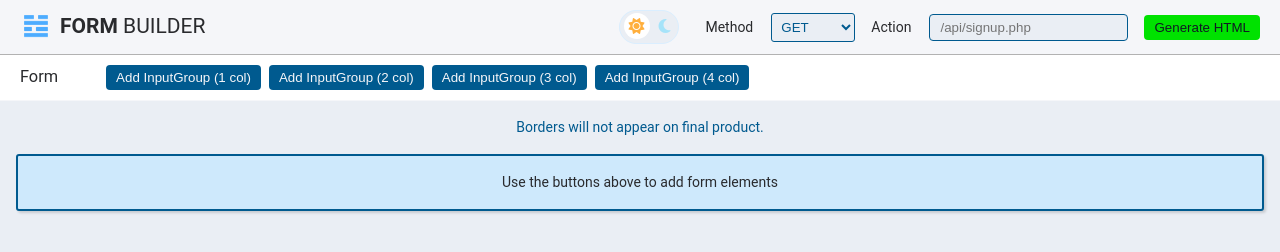
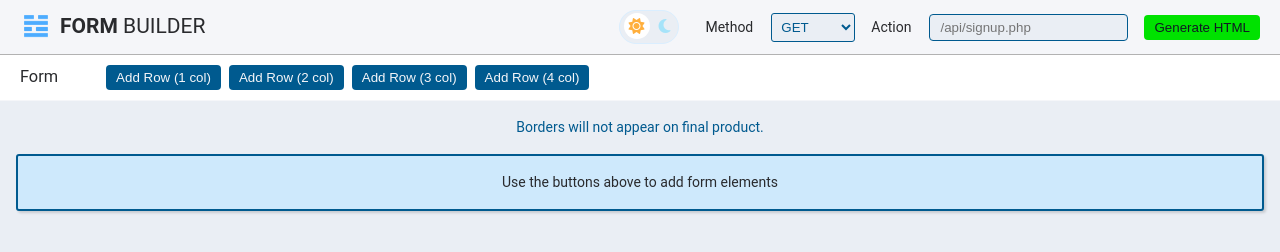
Before and after one commit to jdussold/form-builder, a plain HTML site: page index.html in a window 1280 px wide. Both pictures are taken after a click on the element "Click here to start creating your form". Drawn offline with Linux system fonts and the light colour scheme.

Commit message:
Refactor form builder structure and improve input handling
- Added `form-rows.js` to modularize row-related functions and simplify HTML generation.
- Updated `script.js` to replace `formAddInputGroup` with `formAddRow` for better clarity.
- Modified `components/checkbox-radio-inputs.js` to improve radio/checkbox option handling and rename `radioCheckboxOptionsPanel` to `radioCheckboxAdvancedOptions`.
- Updated `components/text-based-inputs.js` to rename `textInputsOptionsPanel` to `textInputsAdvancedOptions` for better clarity.
- Adjusted event handling in `script.js` to pass events explicitly, improving method updates.
- Optimized form selection logic and removed redundant code for cleaner execution.

```diff
--- a/js/components/checkbox-radio-inputs.js
+++ b/js/components/checkbox-radio-inputs.js
@@ -28,7 +28,8 @@ components.radioCheckboxInput = function ({
 };
 
 // prettier-ignore
-components.radioCheckboxOptionsPanel = function ({
+components.radioCheckboxAdvancedOptions = function ({
+  prompt = '',
   name = '',
   label = '',
 } = {}) {
@@ -37,7 +38,7 @@ components.radioCheckboxOptionsPanel = function ({
       <h3>Options:</h3>
     </div>
     <label for="prompt">Prompt</label>
-    <input type="text" id="prompt" placeholder="Enter prompt" onkeyup="app.formOptionAddPrompt(event)">
+    <input type="text" id="prompt" placeholder="Prompt / Queston" value="${prompt}" onkeyup="app.formOptionAddPrompt(event)">
 
     <label for="radioName">Name</label>
     <input type="text" placeholder="Name" id="radioName" value="${name}" onkeyup="app.formInputNameUpdate(event)">
--- /dev/null
+++ b/js/components/form-rows.js
@@ -0,0 +1,19 @@
+components.addFormRows = function () {
+  return `
+    <h3>Form</h3>
+    <button onclick="app.formAddRow('1')">Add Row (1 col)</button>
+    <button onclick="app.formAddRow('2')">Add Row (2 col)</button>
+    <button onclick="app.formAddRow('3')">Add Row (3 col)</button>
+    <button onclick="app.formAddRow('4')">Add Row (4 col)</button>
+  `;
+};
+
+components.formRowInputOptions = function () {
+  return `
+    <h3>Inputs:</h3>
+    <button onclick="app.formRowAddInput('input')">Add Input</button>
+    <button onclick="app.formRowMoveUp()"><i class="fa-solid fa-arrow-up fa-icon"></i></button>
+    <button onclick="app.formRowMoveDown()"><i class="fa-solid fa-arrow-down fa-icon"></i></button>
+    <button class="delete-btn" onclick="app.formRowDelete()"><i class="fa-solid fa-trash-can fa-icon"></i></button>
+  `;
+};
--- a/js/components/text-based-inputs.js
+++ b/js/components/text-based-inputs.js
@@ -3,11 +3,11 @@
 // renders the basic options panel
 // prettier-ignore
 components.textInputOptions = function ({
+  type = 'text',
   name = '',
   label = '',
   placeholder = '',
   required = false,
-  type = 'text',
 } = {}) {
   return `
     ${components.typeDropdown(type)}
@@ -39,7 +39,7 @@ components.textInput = function ({ type = 'text', placeholder = '', required = f
 
 // renders the advanced options panel
 // prettier-ignore
-components.textInputsOptionsPanel = function ({
+components.textInputsAdvancedOptions = function ({
   minlength = '',
   maxlength = '',
   pattern = '',
--- a/js/script.js
+++ b/js/script.js
@@ -6,31 +6,73 @@ let app = {
   startText: document.querySelector('.start-text'),
   codeContainer: document.querySelector('.code-container'),
   code: document.querySelector('#code'),
-  formOptionsHTML: `
-        <h3>Form</h3>
-        <button onclick="app.formAddInputGroup('1')">Add InputGroup (1 col)</button>
-        <button onclick="app.formAddInputGroup('2')">Add InputGroup (2 col)</button>
-        <button onclick="app.formAddInputGroup('3')">Add InputGroup (3 col)</button>
-        <button onclick="app.formAddInputGroup('4')">Add InputGroup (4 col)</button>
-      `,
 
-  getInputOptionsHTML: function () {
+  select: function (event) {
+    this.selected = event.target;
+    // Remove the 'selected' class from all elements
+    this.code.classList.remove('selected');
+    this.form.classList.remove('selected');
+    this.form.querySelectorAll('.selected').forEach((element) => {
+      element.classList.remove('selected');
+    });
+    event.target.classList.add('selected');
+    console.log(event.target);
+
+    // Update options based on the target's class
+    if (event.target.classList.contains('form')) {
+      this.basicOptions.classList.remove('hidden');
+      this.advancedOptions.classList.add('hidden');
+      this.basicOptions.innerHTML = components.addFormRows();
+    } else if (event.target.classList.contains('start-text')) {
+      this.basicOptions.classList.remove('hidden');
+      this.selected.innerHTML = `<div class="start-text pointer-disabled" onclick="app.select(event)">Use the buttons above to add form elements</div>`;
+      this.basicOptions.innerHTML = components.addFormRows();
+      this.form.click();
+    } else if (event.target.classList.contains('form-row')) {
+      this.advancedOptions.classList.add('hidden');
+      this.basicOptions.innerHTML = components.formRowInputOptions();
+    } else if (event.target.classList.contains('form-item')) {
+      // Set options
+      this.basicOptions.innerHTML = this.getBasicInputOptions();
+      this.advancedOptions.innerHTML = this.getAdvancedInputOptions();
+      this.advancedOptions.classList.remove('hidden');
+
+      let typeDropdown = this.basicOptions.querySelector('#type');
+      let addOptionBtn = this.advancedOptions.querySelector('.add-option-btn');
+      let promptInput = this.advancedOptions.querySelector('#prompt');
+      let radioName = this.advancedOptions.querySelector('#radioName');
+      let radioLabel = this.advancedOptions.querySelector('#radioLabel');
+
+      if (this.selected.classList.contains('option')) {
+        if (typeDropdown) typeDropdown.disabled = true;
+        if (promptInput) promptInput.disabled = true;
+        if (radioName) radioName.disabled = false;
+        if (radioLabel) radioLabel.disabled = false;
+        if (addOptionBtn) addOptionBtn.disabled = true;
+      } else {
+        if (typeDropdown) typeDropdown.disabled = false;
+        if (promptInput) {
+          promptInput.disabled = false;
+          promptInput.placeholder = 'Prompt / Question';
+        }
+        if (radioName) radioName.disabled = true;
+        if (radioLabel) radioLabel.disabled = true;
+        if (addOptionBtn) addOptionBtn.disabled = false;
+      }
+    }
+  },
+
+  getBasicInputOptions: function () {
+    let input = this.selected.querySelector('input');
+    let type = input ? input.type : 'text';
+    let name = input ? input.name : '';
     let label = this.selected.querySelector('label')
       ? this.selected.querySelector('label').innerText
       : '';
-    let inputEl = this.selected.querySelector('input');
-    let type = inputEl ? inputEl.type : 'text';
-    let placeholder = inputEl ? inputEl.placeholder : '';
-    let name = inputEl ? inputEl.name : '';
-    let required = inputEl ? inputEl.required : false;
+    let placeholder = input ? input.placeholder : '';
+    let required = input ? input.required : false;
 
-    if (
-      type === 'text' ||
-      type === 'password' ||
-      type === 'search' ||
-      type === 'tel' ||
-      type === 'url'
-    ) {
+    if (['text', 'password', 'search', 'tel', 'url'].includes(type)) {
       return components.textInputOptions({
         type,
         name,
@@ -38,42 +80,11 @@ let app = {
         placeholder,
         required,
       });
-    } else if (type === 'radio' || type === 'checkbox') {
+    } else if (['radio', 'checkbox'].includes(type)) {
       return components.radioCheckboxInputOptions({
         type,
         name,
         label,
-        required,
-      });
-    } else if (['file', 'color'].includes(type)) {
-      return components.fileMediaInputOptions({
-        type,
-        name,
-        label,
-        required,
-      });
-    } else if (
-      [
-        'number',
-        'range',
-        'date',
-        'datetime-local',
-        'month',
-        'time',
-        'week',
-      ].includes(type)
-    ) {
-      let min = inputEl ? inputEl.min : '';
-      let max = inputEl ? inputEl.max : '';
-      let step = inputEl ? inputEl.step : '';
-
-      return components.numericInputOptions({
-        type,
-        name,
-        label,
-        min,
-        max,
-        step,
         required,
       });
     }
@@ -90,110 +101,36 @@ let app = {
     });
   },
 
-  select: function (event) {
-    this.selected = event.target;
-    // Remove the 'selected' class from all elements
-    this.code.classList.remove('selected');
-    this.form.classList.remove('selected');
-    this.form.querySelectorAll('.selected').forEach((element) => {
-      element.classList.remove('selected');
-    });
-    event.target.classList.add('selected');
-    console.log(event.target);
+  getAdvancedInputOptions: function () {
+    let input = this.selected.querySelector('input');
+    let type = input ? input.type : 'text';
+    let minlength = input ? input.getAttribute('minlength') || '' : '';
+    let maxlength = input ? input.getAttribute('maxlength') || '' : '';
+    let pattern = input ? input.getAttribute('pattern') || '' : '';
+    let readonly = input ? input.hasAttribute('readonly') : false;
+    let disabled = input ? input.hasAttribute('disabled') : false;
+    let prompt = document.querySelector('#prompt')
+      ? document.querySelector('#prompt').value
+      : '';
+    let name = input ? input.name : '';
+    let label = this.selected.querySelector('label')
+      ? this.selected.querySelector('label').innerText
+      : '';
 
-    // Update options based on the target's class
-    if (event.target.classList.contains('form')) {
-      this.basicOptions.classList.remove('hidden');
-      this.advancedOptions.classList.add('hidden');
-      this.basicOptions.innerHTML = this.formOptionsHTML;
-    } else if (event.target.classList.contains('start-text')) {
-      this.basicOptions.classList.remove('hidden');
-      this.selected.innerHTML = `<div class="start-text pointer-disabled" onclick="app.select(event)">Use the buttons above to add form elements</div>`;
-      this.basicOptions.innerHTML = this.formOptionsHTML;
-      this.form.click();
-    } else if (event.target.classList.contains('form-row')) {
-      this.advancedOptions.classList.add('hidden');
-      this.basicOptions.innerHTML = `
-        <h3>Inputs:</h3>
-        <button onclick="app.formInputGroupAddInput('input')">Add Input</button>
-        <button onclick="app.formInputGroupMoveUp()"><i class="fa-solid fa-arrow-up fa-icon"></i></button>
-        <button onclick="app.formInputGroupMoveDown()"><i class="fa-solid fa-arrow-down fa-icon"></i></button>
-        <button class="delete-btn" onclick="app.formInputGroupDelete()"><i class="fa-solid fa-trash-can fa-icon"></i></button>
-      `;
-    } else if (
-      event.target.classList.contains('form-item') &&
-      event.target.querySelector('input').type !== 'radio' &&
-      event.target.querySelector('input').type !== 'checkbox'
-    ) {
-      // Set basic options
-      this.basicOptions.innerHTML = this.getInputOptionsHTML();
-
-      // For text-based inputs, show the advanced options
-      let input = event.target.querySelector('input');
-      let inputType = input.type;
-      if (['text', 'password', 'search', 'tel', 'url'].includes(inputType)) {
-        // Extract current attribute values
-        let minlength = input.getAttribute('minlength') || '';
-        let maxlength = input.getAttribute('maxlength') || '';
-        let pattern = input.getAttribute('pattern') || '';
-        let readonly = input.hasAttribute('readonly');
-        let disabled = input.hasAttribute('disabled');
-
-        // Pass these values to the advanced options panel
-        this.advancedOptions.innerHTML = components.textInputsOptionsPanel({
+    if (['text', 'password', 'search', 'tel', 'url'].includes(type)) {
+      return components.textInputsAdvancedOptions({
         minlength,
         maxlength,
         pattern,
         readonly,
         disabled,
       });
-        this.advancedOptions.classList.remove('hidden');
-      } else {
-        this.advancedOptions.classList.add('hidden');
-      }
-
-      // If an advanced prompt element exists, update it.
-      const promptInput = document.getElementById('prompt');
-      const promptEl = event.target.querySelector('.option-prompt');
-      if (promptInput && promptEl) {
-        promptInput.value = promptEl.innerText;
-      }
-    } else if (
-      event.target.classList.contains('form-item') &&
-      (event.target.querySelector('input').type === 'radio' ||
-        event.target.querySelector('input').type === 'checkbox')
-    ) {
-      this.advancedOptions.classList.remove('hidden');
-      this.basicOptions.innerHTML = this.getInputOptionsHTML();
-      this.advancedOptions.querySelector('#radioName').disabled = true;
-      this.advancedOptions.querySelector('#radioLabel').disabled = true;
-
-      // Disable the "Type" dropdown if a .option is selected
-      let typeDropdown = document.getElementById('type');
-      if (this.selected.classList.contains('option')) {
-        typeDropdown.disabled = true;
-        this.advancedOptions.querySelector('#radioName').disabled = false;
-        this.advancedOptions.querySelector('#radioLabel').disabled = false;
-      } else {
-        typeDropdown.disabled = false;
-      }
-
-      // Disable the "Add Option" button if a .option is selected
-      let addOptionBtn = this.advancedOptions.querySelector('.add-option-btn');
-      if (event.target.classList.contains('option')) {
-        addOptionBtn.disabled = true;
-      } else {
-        addOptionBtn.disabled = false;
-      }
-
-      if (this.selected.classList.contains('option')) {
-        document.getElementById('prompt').disabled = true;
-      } else {
-        document.getElementById('prompt').disabled = false;
-        document.getElementById('prompt').value =
-          this.selected.querySelector('.option-prompt').innerText;
-        document.getElementById('prompt').placeholder = 'Enter prompt/question';
-      }
+    } else if (['radio', 'checkbox'].includes(type)) {
+      return components.radioCheckboxAdvancedOptions({
+        prompt,
+        name,
+        label,
+      });
     }
   },
 
@@ -217,7 +154,7 @@ let app = {
     this.form.action = event.target.value;
   },
 
-  formAddInputGroup: function (cols) {
+  formAddRow: function (cols) {
     // Remove the start text if it exists.
     if (this.startText) {
       this.startText.remove();
@@ -227,7 +164,7 @@ let app = {
     `;
   },
 
-  formInputGroupMoveDown: function () {
+  formRowMoveDown: function () {
     let parentElement = this.selected.parentElement;
     let nextElement = this.selected.nextElementSibling;
     if (nextElement) {
@@ -235,7 +172,7 @@ let app = {
     }
   },
 
-  formInputGroupMoveUp: function () {
+  formRowMoveUp: function () {
     let parentElement = this.selected.parentElement;
     let previousElement = this.selected.previousElementSibling;
     if (previousElement) {
@@ -243,7 +180,7 @@ let app = {
     }
   },
 
-  formInputGroupDelete: function () {
+  formRowDelete: function () {
     this.selected.remove();
     if (this.form.children.length === 0) {
       this.form.innerHTML = `<div class="start-text pointer-disabled" onclick="app.select(event)">Use the buttons above to add form elements</div>`;
@@ -251,7 +188,7 @@ let app = {
     }
   },
 
-  formInputGroupAddInput: function () {
+  formRowAddInput: function () {
     this.selected.innerHTML += `
       <div class="form-item">
         <label for=""></label>
@@ -268,8 +205,7 @@ let app = {
         optionValue: 'Option 1',
         optionId: 'option1',
       });
-
-      this.advancedOptions.innerHTML = components.radioCheckboxOptionsPanel({
+      this.advancedOptions.innerHTML = components.radioCheckboxAdvancedOptions({
         name: this.selected.querySelector('input').name || '',
         label: this.selected.querySelector('label').innerText || '',
       });
@@ -281,28 +217,6 @@ let app = {
       }
       this.advancedOptions.querySelector('#prompt').value = `Prompt/Question`;
       this.selected.click();
-    } else if (['file', 'color'].includes(newType)) {
-      this.selected.innerHTML = components.fileMediaInput({
-        type: newType,
-        required: false,
-      });
-      this.advancedOptions.classList.add('hidden');
-    } else if (
-      [
-        'number',
-        'range',
-        'date',
-        'datetime-local',
-        'month',
-        'time',
-        'week',
-      ].includes(newType)
-    ) {
-      this.selected.innerHTML = components.numericInput({
-        type: newType,
-        required: false,
-      });
-      this.advancedOptions.classList.add('hidden');
     } else {
       // For text-based inputs, update the input and ensure the advanced options panel is shown
       this.selected.innerHTML = components.textInput({
@@ -311,7 +225,7 @@ let app = {
       });
       // Display the advanced options for text-based inputs
       if (['text', 'password', 'search', 'tel', 'url'].includes(newType)) {
-        this.advancedOptions.innerHTML = components.textInputsOptionsPanel();
+        this.advancedOptions.innerHTML = components.textInputsAdvancedOptions();
         this.advancedOptions.classList.remove('hidden');
       } else {
         this.advancedOptions.classList.add('hidden');
```
Also changed, not shown: index.html (+2 -1 lines). Lines whose indentation alone changed are shown as unchanged.
